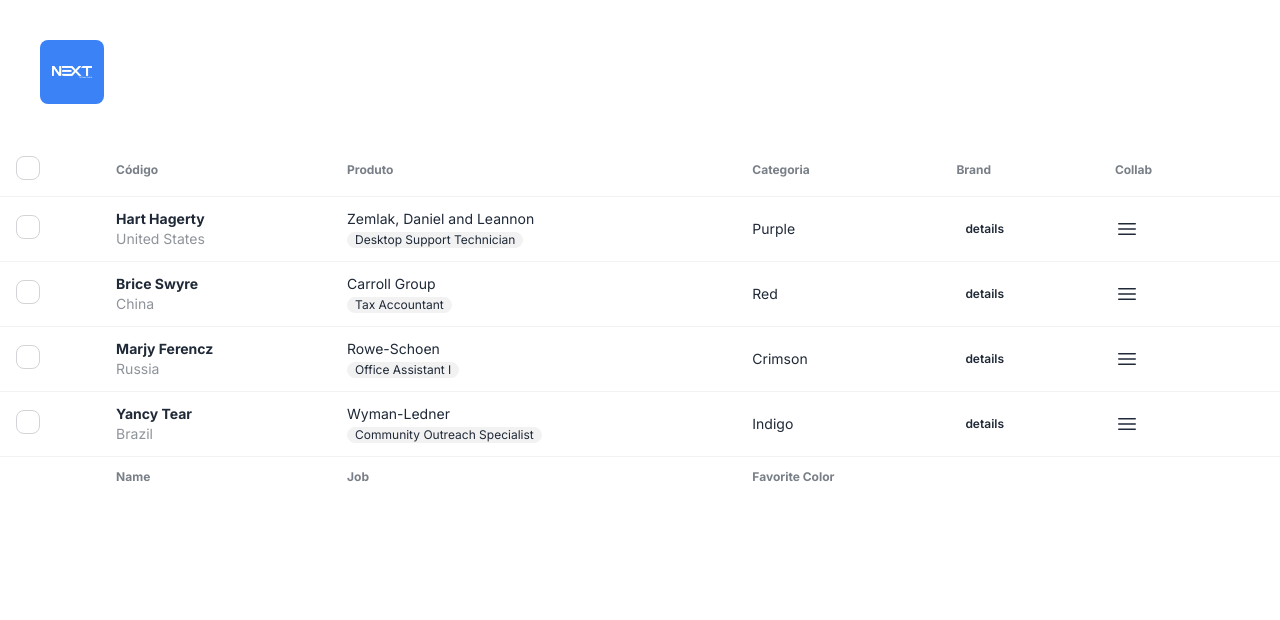
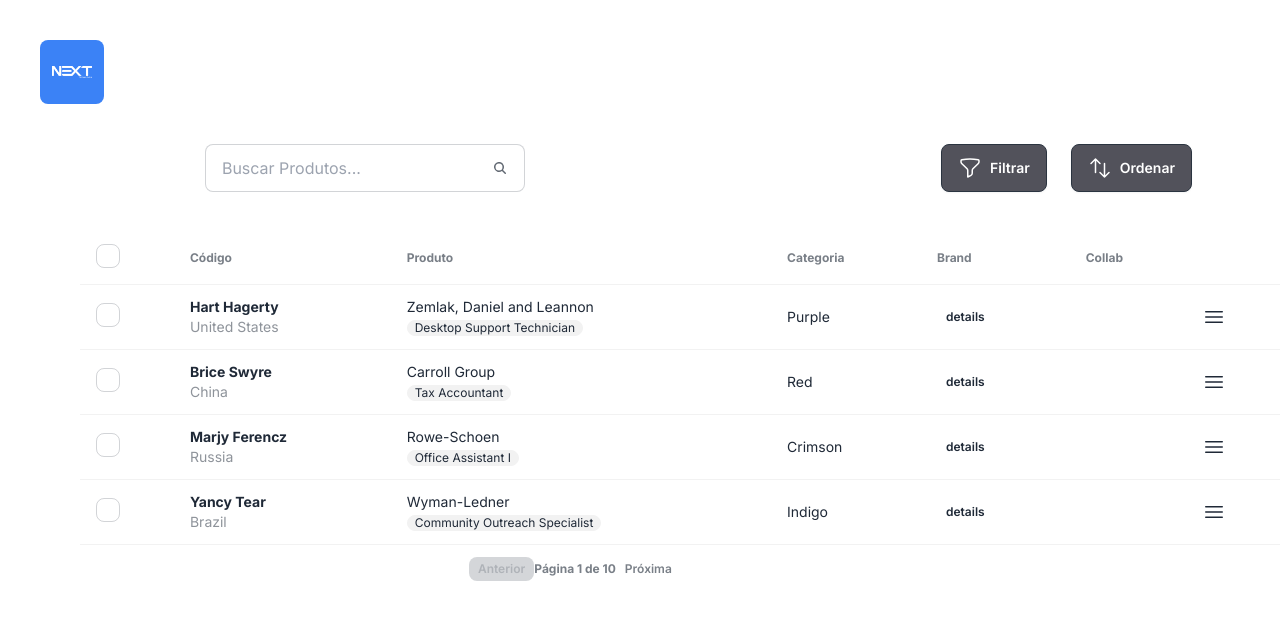
Before and after one commit to jonasmouradev/TesteNext, a Next.js app: page / in a window 1280 px wide. Shown: the top 620 px of the page. Built offline with nearby package versions, Linux system fonts and the light colour scheme.

Commit message:
Update Table

```diff
--- a/src/app/layout.tsx
+++ b/src/app/layout.tsx
@@ -5,8 +5,8 @@ import "./globals.css";
 const inter = Inter({ subsets: ["latin"] });
 
 export const metadata: Metadata = {
-  title: "Create Next App",
-  description: "Generated by create next app",
+  title: "Next",
+  description: "Next Frontend Test",
 };
 
 export default function RootLayout({
--- a/src/components/Header.tsx
+++ b/src/components/Header.tsx
@@ -9,7 +9,7 @@ export default function Header() {
           <Image src={nextIcon} alt="Next Icon" />
         </div>
       </div>
-      <div className="pl-10 font-sans text-white text-xl">
+      <div className="pl-5 font-sans text-white text-xl">
         <h1>Produtos</h1>
       </div>
     </div>
--- a/src/components/Table.tsx
+++ b/src/components/Table.tsx
@@ -1,6 +1,73 @@
+"use client";
+
+import React, { useState } from "react";
+
 export default function Table() {
+  // Estado para controlar a página atual
+  const [currentPage, setCurrentPage] = useState(1);
+  // Estado para controlar o número total de páginas (exemplo: 10)
+  const [totalPages, setTotalPages] = useState(10);
+
   return (
-    <div className="overflow-x-auto">
+    <div className="overflow-x-auto pl-20">
+      <div className="flex flex-row items-center pb-10">
+        <h1 className="px-5 text-xl text-white">Produtos</h1>
+        <label className="input input-bordered flex items-center gap-2 flex-auto max-w-80">
+          <input
+            type="text"
+            className="grow"
+            placeholder="Buscar Produtos..."
+          />
+          <svg
+            xmlns="http://www.w3.org/2000/svg"
+            viewBox="0 0 16 16"
+            fill="currentColor"
+            className="w-4 h-4 opacity-70"
+          >
+            <path
+              fillRule="evenodd"
+              d="M9.965 11.026a5 5 0 1 1 1.06-1.06l2.755 2.754a.75.75 0 1 1-1.06 1.06l-2.755-2.754ZM10.5 7a3.5 3.5 0 1 1-7 0 3.5 3.5 0 0 1 7 0Z"
+              clipRule="evenodd"
+            />
+          </svg>
+        </label>
+        <div className="ml-auto mr-16">
+          <button className="btn btn-neutral mr-6 bg-zinc-600 text-white">
+            <svg
+              xmlns="http://www.w3.org/2000/svg"
+              fill="none"
+              viewBox="0 0 24 24"
+              strokeWidth={1.5}
+              stroke="currentColor"
+              className="w-6 h-6"
+            >
+              <path
+                strokeLinecap="round"
+                strokeLinejoin="round"
+                d="M12 3c2.755 0 5.455.232 8.083.678.533.09.917.556.917 1.096v1.044a2.25 2.25 0 0 1-.659 1.591l-5.432 5.432a2.25 2.25 0 0 0-.659 1.591v2.927a2.25 2.25 0 0 1-1.244 2.013L9.75 21v-6.568a2.25 2.25 0 0 0-.659-1.591L3.659 7.409A2.25 2.25 0 0 1 3 5.818V4.774c0-.54.384-1.006.917-1.096A48.32 48.32 0 0 1 12 3Z"
+              />
+            </svg>
+            Filtrar
+          </button>
+          <button className="btn btn-neutral mr-6 bg-zinc-600 text-white">
+            <svg
+              xmlns="http://www.w3.org/2000/svg"
+              fill="none"
+              viewBox="0 0 24 24"
+              strokeWidth={1.5}
+              stroke="currentColor"
+              className="w-6 h-6"
+            >
+              <path
+                strokeLinecap="round"
+                strokeLinejoin="round"
+                d="M3 7.5 7.5 3m0 0L12 7.5M7.5 3v13.5m13.5 0L16.5 21m0 0L12 16.5m4.5 4.5V7.5"
+              />
+            </svg>
+            Ordenar
+          </button>
+        </div>
+      </div>
       <table className="table">
         {/* head */}
         <thead>
@@ -45,6 +112,7 @@ export default function Table() {
             <td>
               <button className="btn btn-ghost btn-xs">details</button>
             </td>
+            <th></th>
             <th>
               <svg
                 xmlns="http://www.w3.org/2000/svg"
@@ -86,6 +154,7 @@ export default function Table() {
             <td>
               <button className="btn btn-ghost btn-xs">details</button>
             </td>
+            <th></th>
             <th>
               <svg
                 xmlns="http://www.w3.org/2000/svg"
@@ -129,6 +198,7 @@ export default function Table() {
             <td>
               <button className="btn btn-ghost btn-xs">details</button>
             </td>
+            <th></th>
             <th>
               <svg
                 xmlns="http://www.w3.org/2000/svg"
@@ -172,6 +242,7 @@ export default function Table() {
             <td>
               <button className="btn btn-ghost btn-xs">details</button>
             </td>
+            <th></th>
             <th>
               <svg
                 xmlns="http://www.w3.org/2000/svg"
@@ -193,11 +264,33 @@ export default function Table() {
         {/* foot */}
         <tfoot>
           <tr>
-            <th></th>
-            <th>Name</th>
-            <th>Job</th>
-            <th>Favorite Color</th>
-            <th></th>
+            <th colSpan={5}>
+              <div
+                style={{
+                  display: "flex",
+                  justifyContent: "center",
+                  alignItems: "center",
+                }}
+              >
+                <button
+                  className="btn btn-ghost btn-xs"
+                  onClick={() => setCurrentPage(currentPage - 1)}
+                  disabled={currentPage === 1}
+                >
+                  Anterior
+                </button>
+                <span>
+                  Página {currentPage} de {totalPages}
+                </span>
+                <button
+                  className="btn btn-ghost btn-xs"
+                  onClick={() => setCurrentPage(currentPage + 1)}
+                  disabled={currentPage === totalPages}
+                >
+                  Próxima
+                </button>
+              </div>
+            </th>
           </tr>
         </tfoot>
       </table>
```
